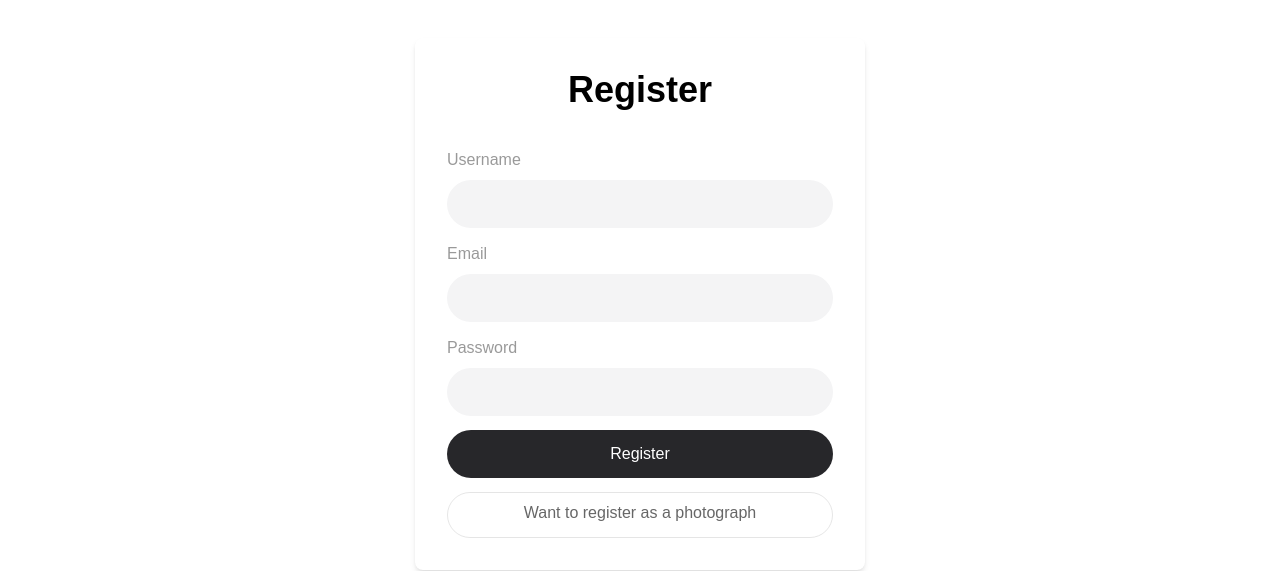
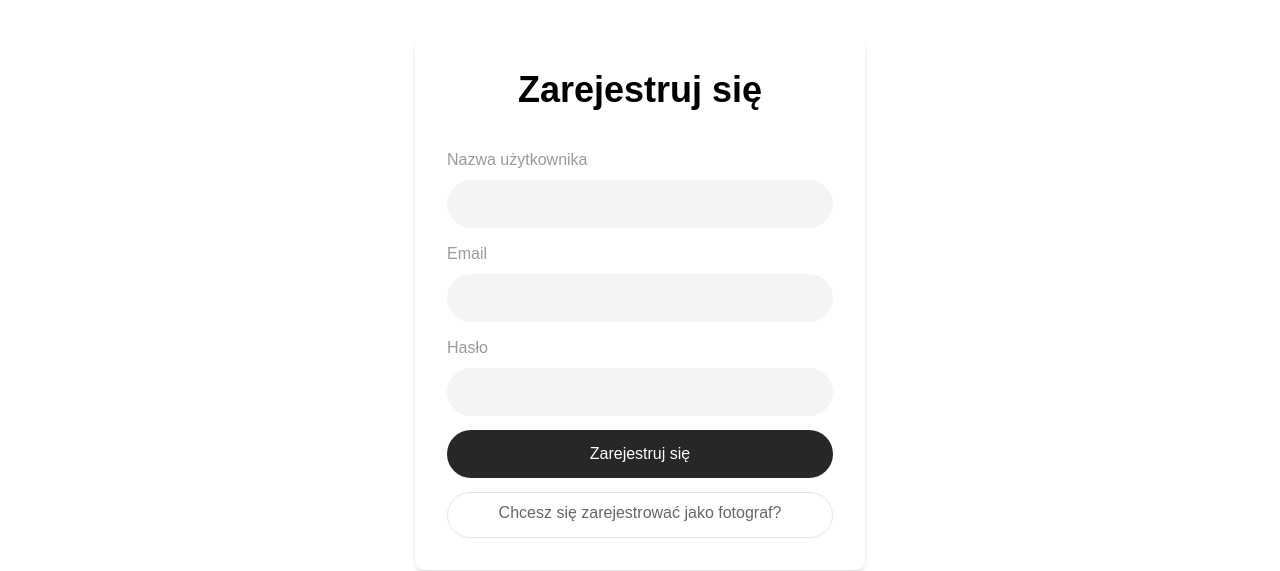
Before and after one commit to drekuu/zpi, a Next.js app in the folder photovault/: page /register in a window 1280 px wide. Shown: the part 211-782 px from the top of the page. Built offline with nearby package versions, Linux system fonts and the light colour scheme; no server answers; a web font is replaced by a local one.

Commit message:
add language support

```diff
--- a/photovault/messages/en.json
+++ b/photovault/messages/en.json
@@ -23,5 +23,16 @@
   },
   "Search": {
     "placeholder": "Search..."
+  },
+  "Form":{
+    "login": "Login",
+    "join": "Join",
+    "no-account": "Don't have an account? ",
+    "forgot-password": "Forgot password?",
+    "password": "Password",
+    "username": "Username",
+    "register": "Register",
+    "register-photograph": "Want to register as a photograph?",
+    "about-me": "About me"
   }
 }
--- a/photovault/messages/pl.json
+++ b/photovault/messages/pl.json
@@ -23,5 +23,16 @@
   },
   "Search": {
     "placeholder": "Szukaj..."
+  },
+  "Form":{
+    "login": "Zaloguj się",
+    "join": "Dołącz",
+    "no-account": "Nie posiadasz konta? ",
+    "forgot-password": "Zapomniałeś hasła?",
+    "password": "Hasło",
+    "username": "Nazwa użytkownika",
+    "register": "Zarejestruj się",
+    "register-photograph": "Chcesz się zarejestrować jako fotograf?",
+    "about-me": "O mnie"
   }
 }
--- a/photovault/src/app/login/page.tsx
+++ b/photovault/src/app/login/page.tsx
@@ -12,6 +12,7 @@ export default function Login() {
   const [email, setEmail] = useState("");
   const [password, setPassword] = useState("");
   const router = useRouter()
+  const t = useTranslations('Form');
 
   const login = async (e: React.FormEvent) => {
     e.preventDefault();
@@ -43,7 +44,7 @@ export default function Login() {
   return (
     <div className="flex items-center justify-center bg-gray-100 mt-40">
     <form onSubmit={login} className="flex flex-col text-base max-w-[450px] w-full text-black text-opacity-40 bg-white p-8 rounded-lg shadow-md" >
-      <h1 className="w-full text-4xl font-bold text-center text-black mb-6">Login</h1>
+      <h1 className="w-full text-4xl font-bold text-center text-black mb-6">{t('login')}</h1>
       <InputField
         label="Email"
         type="email"
@@ -52,22 +53,22 @@ export default function Login() {
         required
       />
       <InputField
-        label="Password"
+        label={t('password')}
         type="password"
         value={password}
         onChange={(e) => setPassword(e.target.value)}
         required
       />
       <div className="mt-3.5 w-full text-right">
-        <a href="#" className="text-black text-opacity-40 hover:text-opacity-60 transition-colors">Forgot password?</a>
+        <a href="#" className="text-black text-opacity-40 hover:text-opacity-60 transition-colors">{t('forgot-password')}</a>
       </div>
-      <Button type="submit">Login</Button>
+      <Button type="submit">{t('login')}</Button>
       <div className="flex overflow-hidden gap-6 items-start px-8 py-3 mt-3.5 w-full leading-none border border-solid border-black border-opacity-10 min-h-[46px] rounded-[62px] text-black text-opacity-60">
         <p className="w-full">
-          {"Don't have an account? "}
+          {t("no-account")}
           <Link href="/register"
           className="underline hover:text-opacity-80 transition-colors">
-            Join
+            {t('join')}
           </Link>
         </p>
       </div>
--- a/photovault/src/app/register/page.tsx
+++ b/photovault/src/app/register/page.tsx
@@ -2,20 +2,22 @@
 import Button from '@/components/Form/Button';
 import InputField from '@/components/Form/InputField';
 import useRegister from '@/services/register';
+import { useTranslations } from 'next-intl';
 import Link from 'next/link';
 
 
 
 export default function Register() {
 
+  const t = useTranslations('Form');
   const { username, email, password, setUsername, setEmail, setPassword, registerUser: register } = useRegister()
 
   return (
     <div className="flex items-center justify-center bg-gray-100 mt-40">
     <form onSubmit={register} className="flex flex-col text-base max-w-[450px] w-full text-black text-opacity-40 bg-white p-8 rounded-lg shadow-md" >
-      <h1 className="w-full text-4xl font-bold text-center text-black mb-6">Register</h1>
+      <h1 className="w-full text-4xl font-bold text-center text-black mb-6">{t('register')}</h1>
       <InputField
-        label="Username"
+        label={t('username')}
         type="username"
         value={username}
         onChange={(e) => setUsername(e.target.value)}
@@ -29,20 +31,20 @@ export default function Register() {
         required
       />
       <InputField
-        label="Password"
+        label={t("password")}
         type="password"
         value={password}
         onChange={(e) => setPassword(e.target.value)}
         required
       />
 
-      <Button type="submit">Register</Button>
+      <Button type="submit">{t('register')}</Button>
       <div className="flex overflow-hidden gap-6 items-start px-8 py-3 mt-3.5 w-full leading-none border border-solid border-black border-opacity-10 min-h-[46px] rounded-[62px] text-black text-opacity-60">
         <p className="w-full">
 
           <Link href="/register/photograph"
           className="flex justify-center hover:text-opacity-80 transition-colors">
-            Want to register as a photograph
+            {t("register-photograph")}
           </Link>
         </p>
       </div>
--- a/photovault/src/app/register/photograph/page.tsx
+++ b/photovault/src/app/register/photograph/page.tsx
@@ -4,17 +4,19 @@ import { useState, useEffect } from 'react';
 import useRegister from '@/services/register';
 import InputField from '@/components/Form/InputField';
 import Button from '@/components/Form/Button';
+import { useTranslations } from 'next-intl';
 
 export default function Register() {
 
+  const t = useTranslations('Form');
   const { username, email, password, aboutMe, setUsername, setEmail, setPassword, setAboutMe, registerPhotograph: register } = useRegister()
 
   return (
     <div className="flex items-center justify-center bg-gray-100 mt-40">
     <form onSubmit={register} className="flex flex-col text-base max-w-[450px] w-full text-black text-opacity-40 bg-white p-8 rounded-lg shadow-md" >
-      <h1 className="w-full text-4xl font-bold text-center text-black mb-6">Register</h1>
+      <h1 className="w-full text-4xl font-bold text-center text-black mb-6">{t('register')}</h1>
       <InputField
-        label="Username"
+        label={t('username')}
         type="username"
         value={username}
         onChange={(e) => setUsername(e.target.value)}
@@ -28,21 +30,21 @@ export default function Register() {
         required
       />
       <InputField
-        label="Password"
+        label={t("password")}
         type="password"
         value={password}
         onChange={(e) => setPassword(e.target.value)}
         required
       />
       <InputField
-        label="About me"
+        label={t("about-me")}
         type="About me"
         value={aboutMe}
         onChange={(e) => setAboutMe(e.target.value)}
         required
       />
 
-      <Button type="submit">Register</Button>
+      <Button type="submit">{t('register')}</Button>
 
     </form>
   </div>
```
